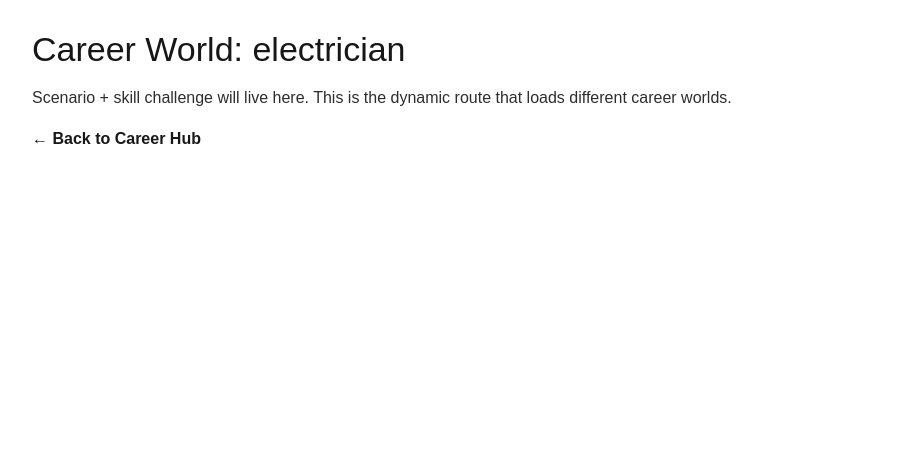
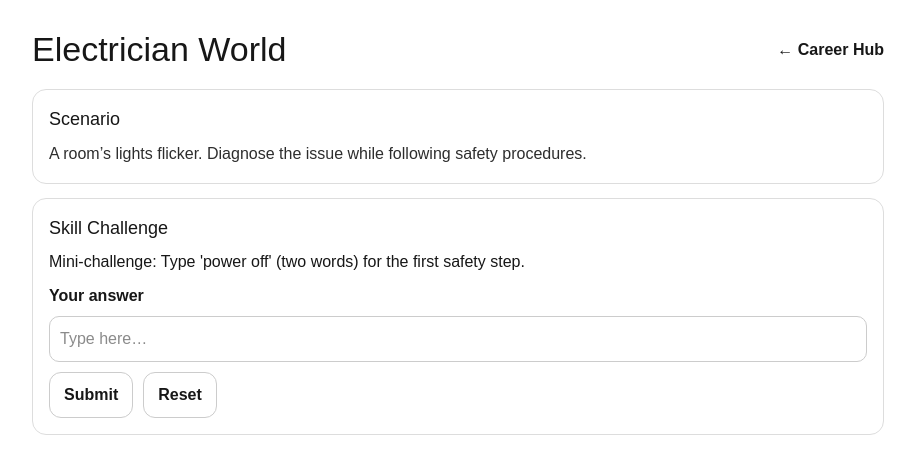
Before and after one commit to tracebowlby09/career-quest, a Next.js app: page /careers/electrician in a window 1280 px wide. Shown: the top 474 px of the page, without its empty margins (182-1097 px from the left). Built offline with nearby package versions, Linux system fonts and the light colour scheme.

Commit message:
Add scaffold pages (safe write)

```diff
--- a/app/about/page.tsx
+++ b/app/about/page.tsx
@@ -12,11 +12,11 @@ export default function Page() {
 
       <ul style={{ fontSize: 16, lineHeight: 1.7, marginBottom: 24 }}>
         <li><b>Keyboard-friendly:</b> use Tab and Enter to navigate.</li>
-        <li><b>Clear instructions:</b> each world explains controls before the challenge.</li>
+        <li><b>Clear instructions:</b> each world explains what to do.</li>
         <li><b>Multiple outcomes:</b> success and retry paths are part of gameplay.</li>
       </ul>
 
-      <Link href="/careers" style={{ textDecoration: "none", fontWeight: 600 }}>
+      <Link href="/careers" style={{ textDecoration: "none", fontWeight: 700 }}>
         ← Back to Career Hub
       </Link>
     </main>
--- a/app/careers/[career]/page.tsx
+++ b/app/careers/[career]/page.tsx
@@ -1,21 +1,148 @@
 "use client";
 
 import Link from "next/link";
+import { useMemo, useState } from "react";
 
-export default function CareerPage({ params }: { params: { career: string } }) {
+type Outcome = "intro" | "success" | "retry";
+
+const careerData: Record<
+  string,
+  {
+    title: string;
+    scenario: string;
+    challengePrompt: string;
+    correctAnswer: string;
+    successText: string;
+    retryText: string;
+  }
+> = {
+  "software-developer": {
+    title: "Software Developer",
+    scenario:
+      "A feature is failing right before release. You need to spot the bug quickly and choose the correct fix.",
+    challengePrompt: "Mini-challenge: Type the word 'start' to confirm the UI label.",
+    correctAnswer: "start",
+    successText: "You shipped the fix. Badge unlocked: Debugging Under Pressure.",
+    retryText: "Close—debugging takes iteration. Review the prompt and try again.",
+  },
+  nurse: {
+    title: "Nurse",
+    scenario:
+      "Two patients need attention. You must prioritize, assess symptoms, and communicate clearly.",
+    challengePrompt: "Mini-challenge: Type the word 'assess' to choose the safest first step.",
+    correctAnswer: "assess",
+    successText: "You stayed calm and made a safe call. Badge unlocked: Patient Prioritization.",
+    retryText: "Try again—focus on the safest first action.",
+  },
+  electrician: {
+    title: "Electrician",
+    scenario:
+      "A room’s lights flicker. Diagnose the issue while following safety procedures.",
+    challengePrompt: "Mini-challenge: Type 'power off' (two words) for the first safety step.",
+    correctAnswer: "power off",
+    successText: "Safety first. Badge unlocked: Safe Diagnostics.",
+    retryText: "Try again—always start with safety.",
+  },
+};
+
+export default function CareerWorld({ params }: { params: { career: string } }) {
+  const data = useMemo(() => careerData[params.career], [params.career]);
+  const [outcome, setOutcome] = useState<Outcome>("intro");
+  const [answer, setAnswer] = useState("");
+
+  if (!data) {
+    return (
+      <main style={{ minHeight: "100vh", padding: 24, maxWidth: 900, margin: "0 auto" }}>
+        <h1 style={{ fontSize: 28, marginBottom: 10 }}>Career not found</h1>
+        <Link href="/careers" style={{ fontWeight: 700, textDecoration: "none" }}>
+          ← Back to Career Hub
+        </Link>
+      </main>
+    );
+  }
+
+  function submit() {
+    const normalized = answer.trim().toLowerCase();
+    const target = data.correctAnswer.trim().toLowerCase();
+    setOutcome(normalized === target ? "success" : "retry");
+  }
+
   return (
     <main style={{ minHeight: "100vh", padding: 24, maxWidth: 900, margin: "0 auto" }}>
-      <h1 style={{ fontSize: 34, marginBottom: 10 }}>Career World: {params.career}</h1>
+      <header style={{ display: "flex", justifyContent: "space-between", gap: 12, flexWrap: "wrap" }}>
+        <h1 style={{ fontSize: 34 }}>{data.title} World</h1>
+        <Link href="/careers" style={{ alignSelf: "center", fontWeight: 700, textDecoration: "none" }}>
+          ← Career Hub
+        </Link>
+      </header>
 
-      <p style={{ lineHeight: 1.6, opacity: 0.9 }}>
-        Scenario + skill challenge will live here. This is the dynamic route that loads different career worlds.
-      </p>
+      <section style={{ marginTop: 14, border: "1px solid #ddd", borderRadius: 14, padding: 16 }}>
+        <h2 style={{ fontSize: 18, marginBottom: 8 }}>Scenario</h2>
+        <p style={{ lineHeight: 1.6, opacity: 0.9 }}>{data.scenario}</p>
+      </section>
 
-      <div style={{ marginTop: 16 }}>
-        <Link href="/careers" style={{ textDecoration: "none", fontWeight: 600 }}>
-          ← Back to Career Hub
-        </Link>
-      </div>
+      <section style={{ marginTop: 14, border: "1px solid #ddd", borderRadius: 14, padding: 16 }}>
+        <h2 style={{ fontSize: 18, marginBottom: 8 }}>Skill Challenge</h2>
+        <p style={{ marginBottom: 10 }}>{data.challengePrompt}</p>
+
+        <label style={{ display: "block", marginBottom: 8, fontWeight: 700 }} htmlFor="answer">
+          Your answer
+        </label>
+        <input
+          id="answer"
+          value={answer}
+          onChange={(e) => setAnswer(e.target.value)}
+          placeholder="Type here…"
+          style={{
+            width: "100%",
+            padding: 10,
+            borderRadius: 10,
+            border: "1px solid #ccc",
+            marginBottom: 10,
+          }}
+        />
+
+        <div style={{ display: "flex", gap: 10, flexWrap: "wrap" }}>
+          <button
+            onClick={submit}
+            style={{
+              padding: "10px 14px",
+              borderRadius: 12,
+              border: "1px solid #ccc",
+              fontWeight: 800,
+              cursor: "pointer",
+            }}
+          >
+            Submit
+          </button>
+          <button
+            onClick={() => {
+              setAnswer("");
+              setOutcome("intro");
+            }}
+            style={{
+              padding: "10px 14px",
+              borderRadius: 12,
+              border: "1px solid #ccc",
+              fontWeight: 800,
+              cursor: "pointer",
+            }}
+          >
+            Reset
+          </button>
+        </div>
+      </section>
+
+      {outcome !== "intro" && (
+        <section style={{ marginTop: 14, border: "1px solid #ddd", borderRadius: 14, padding: 16 }}>
+          <h2 style={{ fontSize: 18, marginBottom: 8 }}>
+            Outcome: {outcome === "success" ? "Success" : "Try Again"}
+          </h2>
+          <p style={{ lineHeight: 1.6 }}>
+            {outcome === "success" ? data.successText : data.retryText}
+          </p>
+        </section>
+      )}
     </main>
   );
 }
--- a/app/careers/page.tsx
+++ b/app/careers/page.tsx
@@ -16,7 +16,7 @@ export default function CareersPage() {
             Pick a career world to experience a scenario and complete a skill challenge.
           </p>
         </div>
-        <Link href="/" style={{ alignSelf: "center", fontWeight: 600, textDecoration: "none" }}>
+        <Link href="/" style={{ alignSelf: "center", fontWeight: 700, textDecoration: "none" }}>
           ← Title Screen
         </Link>
       </header>
@@ -24,7 +24,7 @@ export default function CareersPage() {
       <ul style={{ marginTop: 18, paddingLeft: 18, lineHeight: 2 }}>
         {careers.map((c) => (
           <li key={c.id}>
-            <Link href={`/careers/${c.id}`} style={{ fontWeight: 700, textDecoration: "none" }}>
+            <Link href={`/careers/${c.id}`} style={{ fontWeight: 800, textDecoration: "none" }}>
               {c.title}
             </Link>
             <span style={{ marginLeft: 8, opacity: 0.8 }}>— {c.tagline}</span>
```
Also changed, not shown: app/page.tsx (+37 -59 lines).
